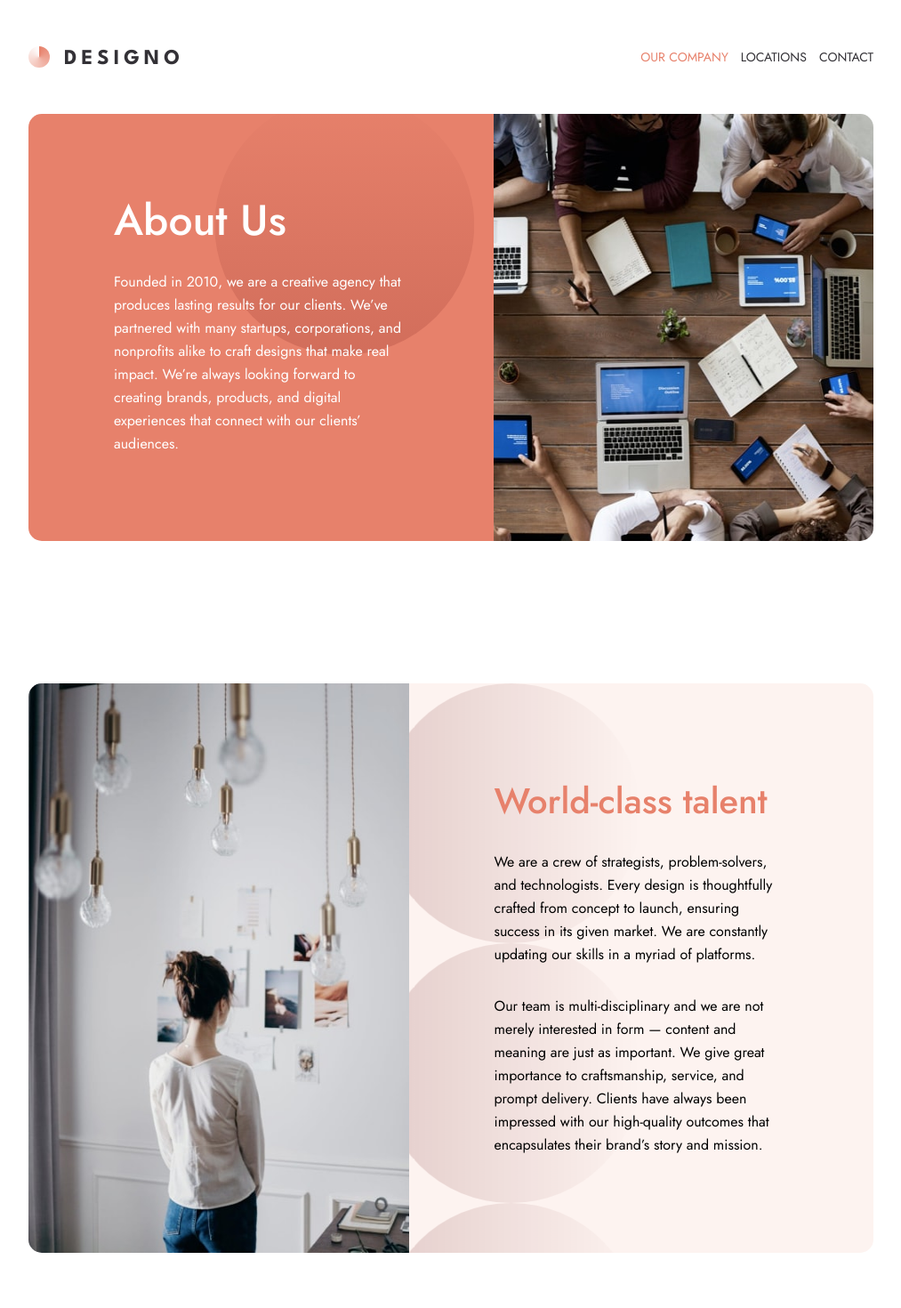
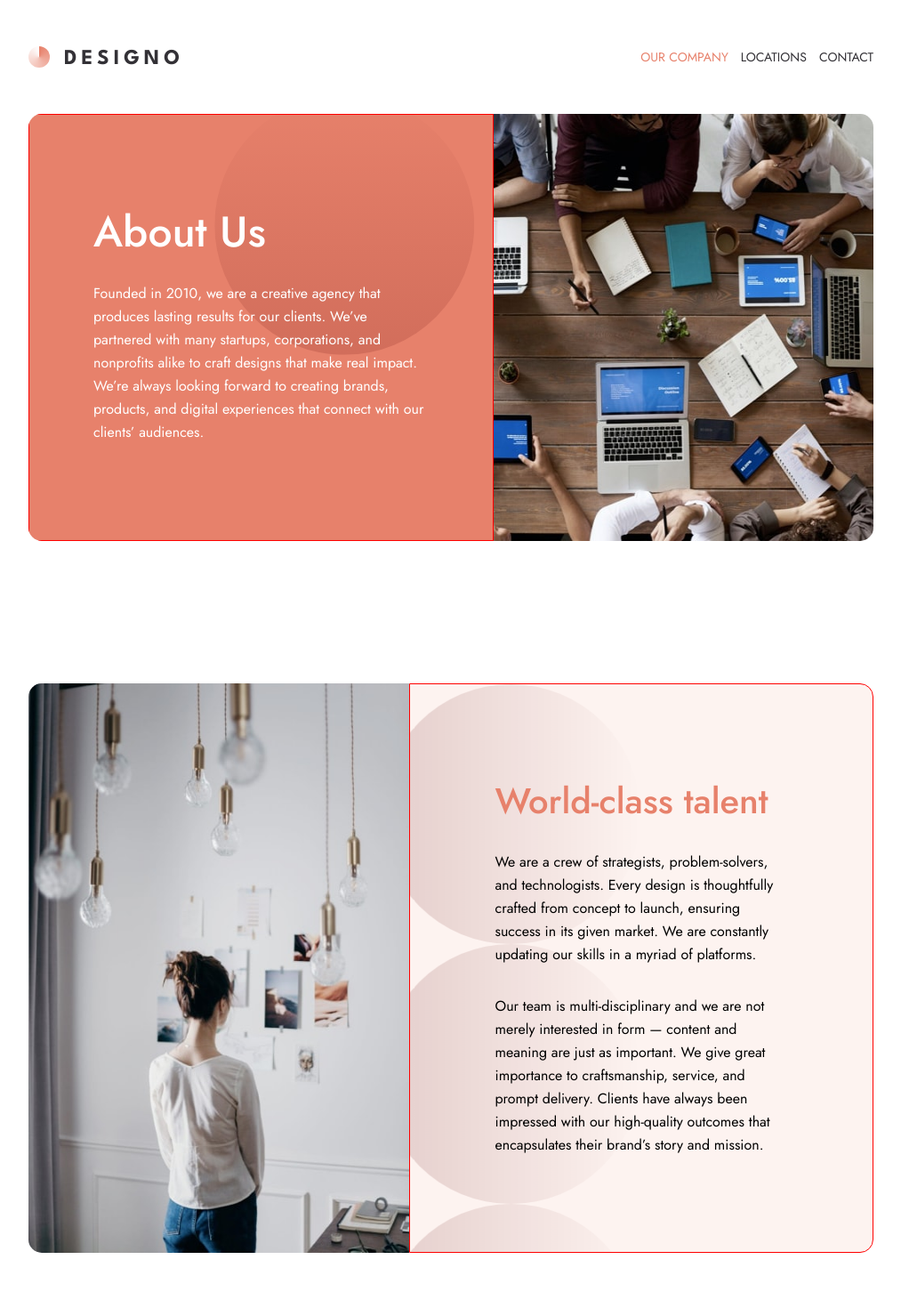
Before and after one commit to ringtho/designo, a React (Create React App) app: page /about in a window 1280 px wide. Shown: the top 1470 px of the page at 89% size, without its empty margins (133-1146 px from the left). Built offline with nearby package versions, Linux system fonts and the light colour scheme; the HTML template or start-up script is replaced by a standard one.

Commit message:
Fixed the about card components to fit perfectly on the screen

```diff
--- a/src/index.css
+++ b/src/index.css
@@ -1416,7 +1416,7 @@ hr {
 
   .apps-card-desc {
     width: 100%;
-    /* height: 158px; */
+    height: 158px;
     border-bottom-left-radius: 15px;
     border-bottom-right-radius: 15px;
     border-top-right-radius: 0;
@@ -1467,7 +1467,8 @@ hr {
     display: flex;
     align-items: center;
     justify-content: center;
-    padding: 0 96px;
+    padding: 0 72px;
+    border: 1px solid red;
   }
 
   .about-hero-content {
@@ -1477,7 +1478,7 @@ hr {
   }
 
   .about-descriptions {
-    padding: 0 96px;
+    padding: 40px 72px;
     width: 55%;
     display: flex;
     align-items: center;
@@ -1485,6 +1486,7 @@ hr {
     border-bottom-right-radius: 15px;
     border-top-left-radius: 0;
     border-bottom-left-radius: 0;
+    border: 1px solid red;
   }
 
   .about-description-content {
@@ -1538,6 +1540,15 @@ hr {
     width: 350px;
   }
 
+  .location-container,
+  .location-header {
+    min-width: 150px;
+  }
+
+  .location-contact-details {
+    gap: 72px;
+  }
+
   .contacts-card-container {
     border-radius: 15px;
     height: 100%;
@@ -1576,6 +1587,14 @@ hr {
 @media screen and (min-width: 1130px) {
   .hero-container {
     padding: 0 96px;
+  }
+
+  .location-contact-details {
+    gap: 120px;
+  }
+
+  .about-descriptions {
+    padding: 40px 96px;
   }
 }
 
```
